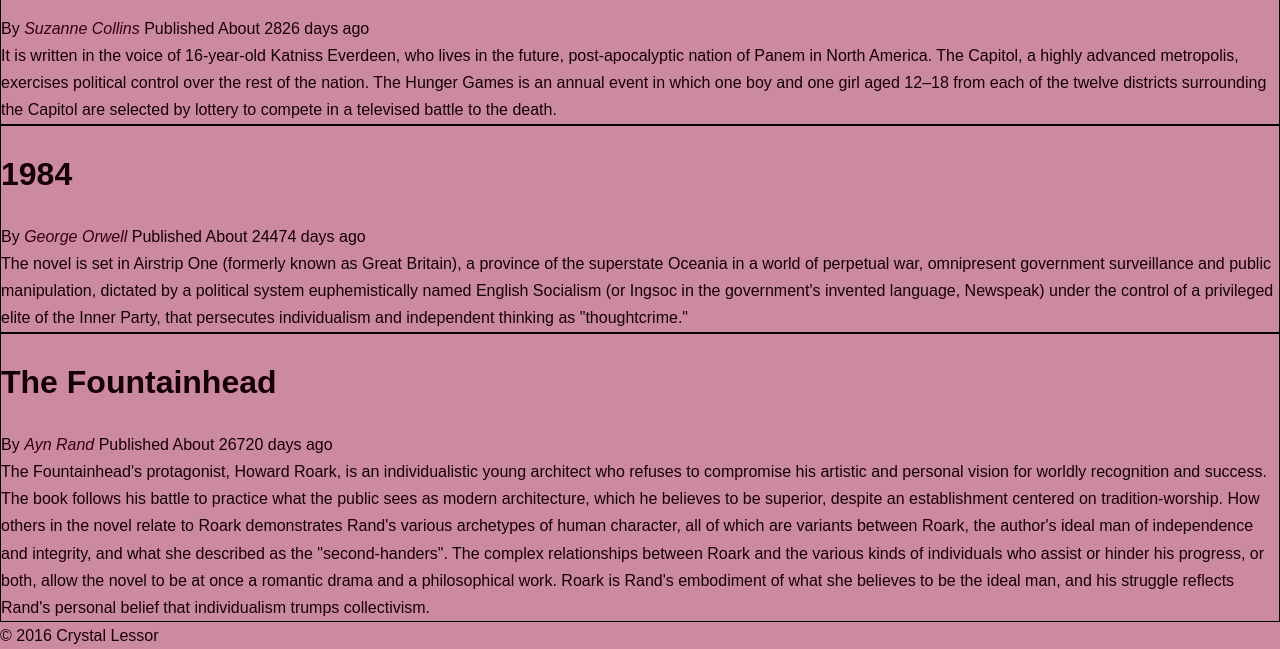
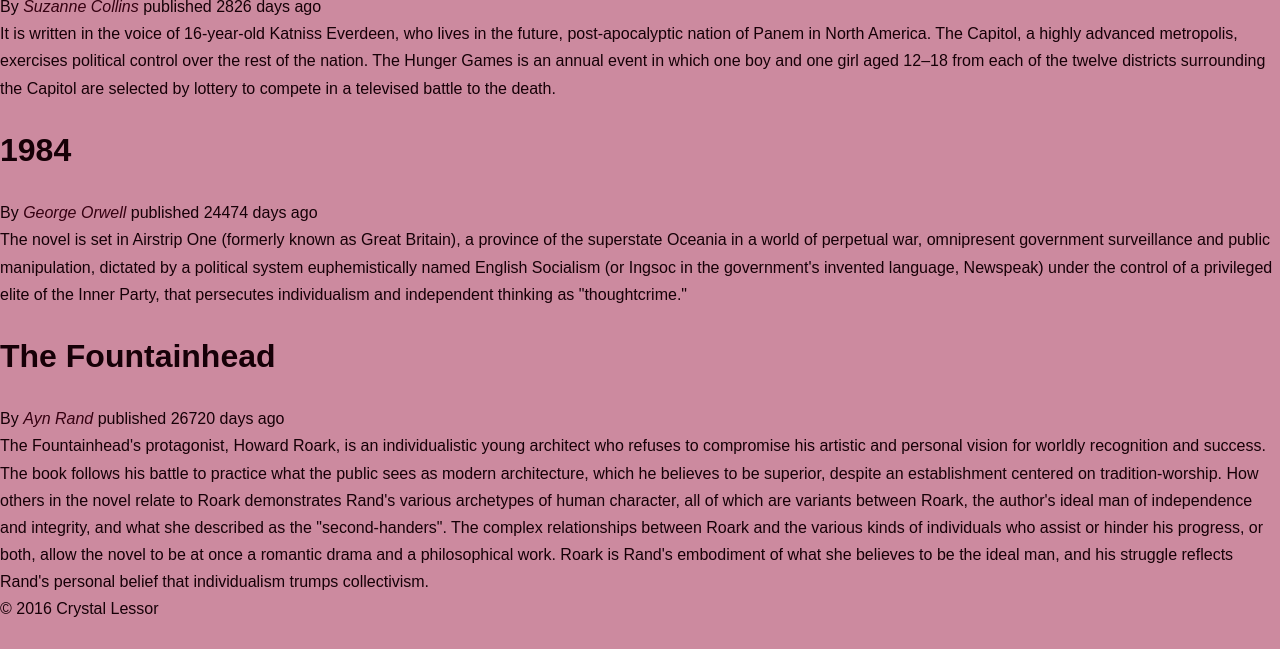
Before and after one commit to clessor88/portfolio, a plain HTML site: page index.html in a window 1280 px wide. Shown: the part 578-1227 px from the top of the page. After the commit the page ends 1201 px from the top, so only its background shows below. Drawn offline with nearby package versions, Linux system fonts and the light colour scheme; files whose address does not match are found by name.

Commit message:
added handlebars to js and html

```diff
--- a/index.html
+++ b/index.html
@@ -8,6 +8,19 @@
   <link rel="stylesheet" href="styles/base.css">
   <link rel="stylesheet" href="styles/layout.css">
   <link rel="stylesheet" href="styles/modules.css">
+
+  <script id="novel-template" type="text/x-handlebars-template">
+  <header>
+    <h1>{{title}}</h1>
+    <div class="">
+      By <address><a href="{{authorUrl}}">{{author}}</a></address>
+      {{publishDays}}
+    </div>
+  </header>
+  <section class="novel-body">{{summary}}</section>
+
+</script>
+
 </head>
 <body>
   <header class="page-header clearfix">
@@ -47,6 +60,7 @@
     &copy; 2016 Crystal Lessor
   </footer>
   <script src="vendor/scripts/jquery.js" type="text/javascript"></script>
+  <script src="https://cdnjs.cloudflare.com/ajax/libs/handlebars.js/2.0.0/handlebars.js"></script>
   <script src="scripts/content.js" type="text/javascript"></script>
   <script src="scripts/app.js" type="text/javascript"></script>
 </body>
--- a/scripts/app.js
+++ b/scripts/app.js
@@ -9,17 +9,13 @@
 }
 
 Article.prototype.toHtml = function(){
-  var $newBook = $('article.displayed-text').clone();
-  $newBook.find('a').html(this.author);
-  $newBook.find('h1').html(this.title);
-  $newBook.find('a').attr('href', this.authorUrl);
-  $newBook.find('time').attr('pubdate', this.datePublished);
-  $newBook.find('.text-body').html(this.summary);
-  $newBook.find('time[pubdate]').attr('title', this.datePublished);
-  $newBook.find('time').html('About ' + parseInt((new Date() - new Date(this.datePublished))/60/60/24/1000) + ' days ago');
+var source = $('#novel-template').html();
+var template = Handlebars.compile(source);
 
-  $newBook.removeAttr('class');
-  return $newBook;
+this.daysAgo = parseInt((new Date() - new Date(this.datePublished))/60/60/24/1000);
+this.publishDays = this.datePublished ? 'published ' + this.daysAgo + ' days ago' : '(draft)';
+
+  return template(this);
 };
 
 novelData.sort(function(a,b) {
--- a/styles/layout.css
+++ b/styles/layout.css
@@ -8,7 +8,7 @@
   max-width: 85%;
 }
 
-#filters select {
+#novels select {
   width: 85%;
   margin: .1em 5%;
 }
```
